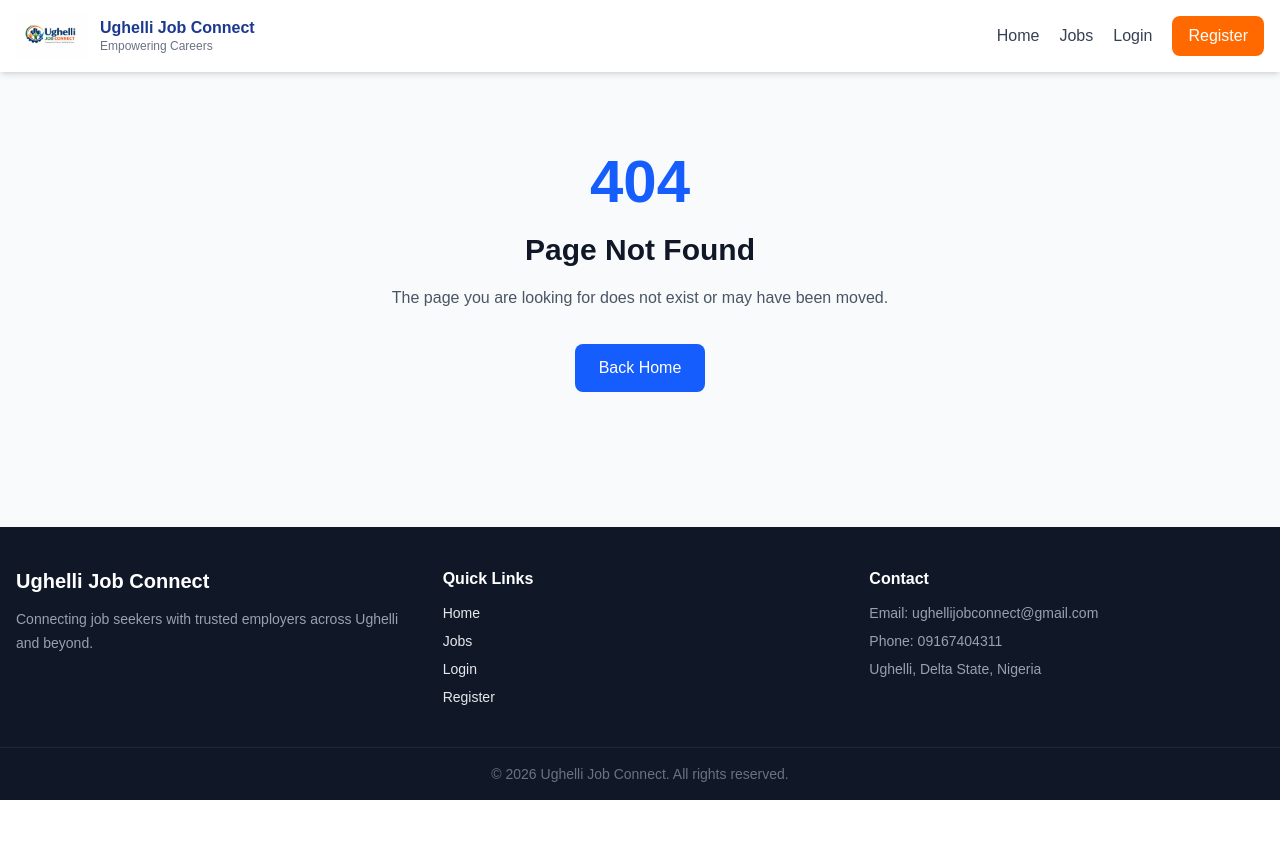
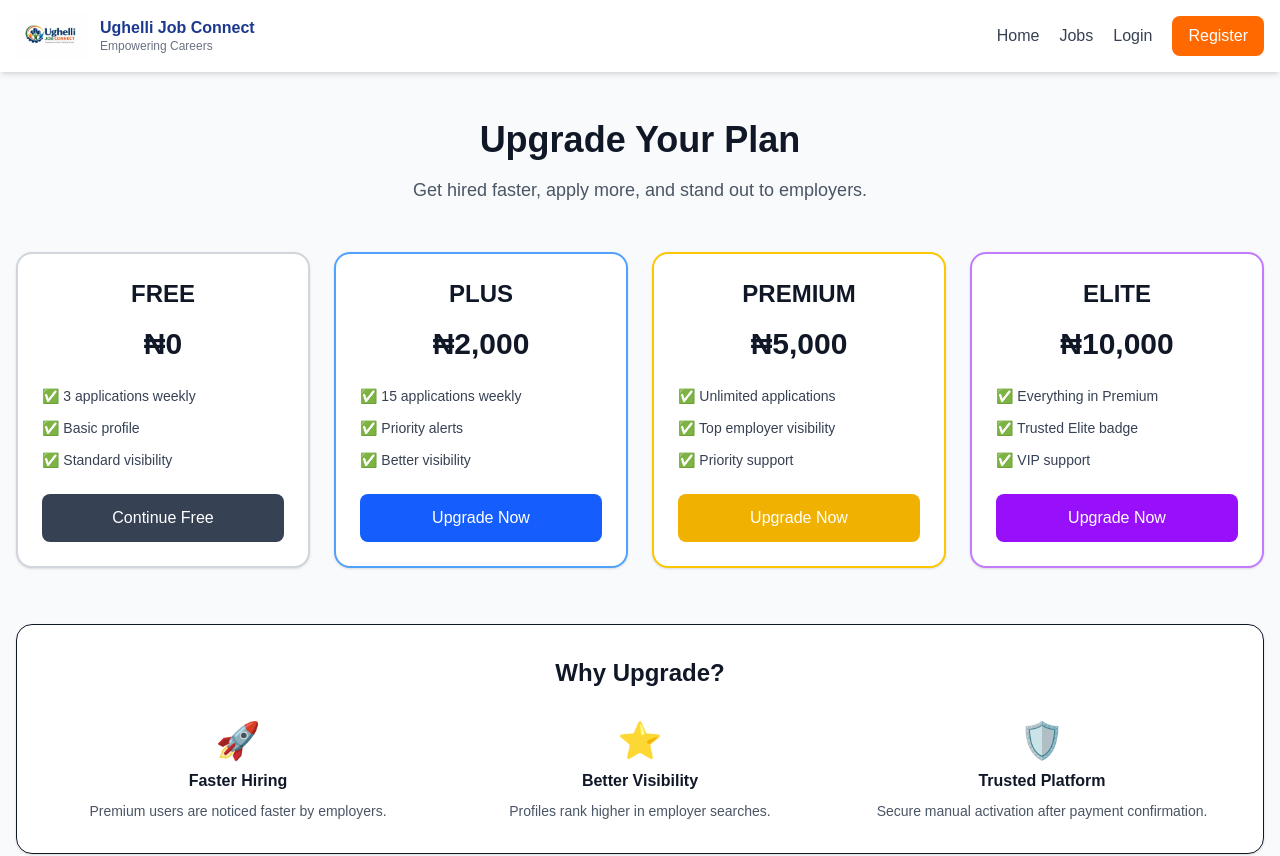
Before and after one commit to wisdomalan9/ughelli-job-connect, a React app in the folder frontend/: page /upgrade in a window 1280 px wide. Shown: the top 856 px of the page. Before the commit the page ends 800 px from the top, so only its background shows below. Built offline with nearby package versions, Linux system fonts and the light colour scheme; no server answers; the HTML template or start-up script is replaced by a standard one.

Commit message:
Upgrade system connected

```diff
--- a/frontend/src/App.jsx
+++ b/frontend/src/App.jsx
@@ -17,8 +17,9 @@ import SeekerDashboard from "./pages/SeekerDashboard.jsx";
 import EmployerDashboard from "./pages/EmployerDashboard.jsx";
 import AdminDashboard from "./pages/AdminDashboard.jsx";
 
-/* New Profile Page */
+/* New Pages */
 import EditProfilePage from "./pages/EditProfilePage.jsx";
+import UpgradePage from "./pages/UpgradePage.jsx";
 
 /* Shared */
 import NotFoundPage from "./pages/NotFoundPage.jsx";
@@ -31,14 +32,17 @@ function App() {
       <main className="flex-1">
         <Routes>
 
-          {/* Public Routes */}
+          {/* PUBLIC ROUTES */}
           <Route path="/" element={<HomePage />} />
           <Route path="/jobs" element={<JobsPage />} />
           <Route path="/jobs/:id" element={<JobDetailsPage />} />
           <Route path="/login" element={<LoginPage />} />
           <Route path="/register" element={<RegisterPage />} />
 
-          {/* Seeker Routes */}
+          {/* NEW UPGRADE ROUTE */}
+          <Route path="/upgrade" element={<UpgradePage />} />
+
+          {/* SEEKER ROUTES */}
           <Route
             path="/dashboard"
             element={
@@ -57,7 +61,7 @@ function App() {
             }
           />
 
-          {/* Employer Routes */}
+          {/* EMPLOYER ROUTES */}
           <Route
             path="/employer"
             element={
@@ -67,7 +71,7 @@ function App() {
             }
           />
 
-          {/* Admin Routes */}
+          {/* ADMIN ROUTES */}
           <Route
             path="/admin"
             element={
--- a/frontend/src/pages/SeekerDashboard.jsx
+++ b/frontend/src/pages/SeekerDashboard.jsx
@@ -12,11 +12,9 @@ function SeekerDashboard() {
   const loadData = async () => {
     try {
       setLoading(true);
-
       await refreshUser();
 
       const res = await api.get("/applications/my/list");
-
       setApplications(res.data.applications || []);
     } catch {
       setApplications([]);
@@ -49,7 +47,7 @@ function SeekerDashboard() {
   return (
     <div className="max-w-7xl mx-auto px-4 py-10">
 
-      {/* Header */}
+      {/* HEADER */}
       <div className="bg-white rounded-2xl shadow border p-6">
 
         <h1 className="text-3xl font-bold">
@@ -60,14 +58,13 @@ function SeekerDashboard() {
           Build a strong profile to get hired faster.
         </p>
 
-        {/* Stats */}
+        {/* STATS */}
         <div className="grid md:grid-cols-3 gap-4 mt-6">
 
           <div className="bg-blue-50 rounded-xl p-4">
             <p className="text-sm text-gray-600">
               Free Applications Left
             </p>
-
             <p className="text-2xl font-bold text-blue-700">
               {user?.freeApplicationsLeft}
             </p>
@@ -77,7 +74,6 @@ function SeekerDashboard() {
             <p className="text-sm text-gray-600">
               Plan
             </p>
-
             <p className="text-2xl font-bold text-green-700 capitalize">
               {user?.premiumPlan}
             </p>
@@ -87,14 +83,14 @@ function SeekerDashboard() {
             <p className="text-sm text-gray-600">
               Applications
             </p>
-
             <p className="text-2xl font-bold text-purple-700">
               {applications.length}
             </p>
           </div>
+
         </div>
 
-        {/* Strength */}
+        {/* PROFILE STRENGTH */}
         <div className="mt-8">
           <div className="flex justify-between text-sm font-semibold">
             <span>Profile Strength</span>
@@ -105,7 +101,7 @@ function SeekerDashboard() {
             <div
               className="bg-green-500 h-3 rounded-full"
               style={{ width: `${strength}%` }}
-            ></div>
+            />
           </div>
 
           <p className="text-sm text-gray-500 mt-2">
@@ -113,22 +109,25 @@ function SeekerDashboard() {
           </p>
         </div>
 
-        {/* Profile */}
+        {/* PROFILE SUMMARY */}
         <div className="mt-8 bg-gray-50 rounded-2xl p-5 border">
           <h2 className="text-xl font-bold">
             My Professional Profile
           </h2>
 
           <div className="grid md:grid-cols-2 gap-4 mt-4 text-sm">
+
             <p><strong>Location:</strong> {user?.location || "Not added"}</p>
             <p><strong>Skills:</strong> {user?.skills || "Not added"}</p>
             <p><strong>Experience:</strong> {user?.experience || "Not added"}</p>
             <p><strong>Education:</strong> {user?.education || "Not added"}</p>
             <p><strong>Expected Salary:</strong> {user?.expectedSalary || "Not added"}</p>
             <p><strong>Availability:</strong> {user?.availability || "Not added"}</p>
+
           </div>
 
-          <div className="mt-4 flex flex-wrap gap-3">
+          {/* ACTION BUTTONS */}
+          <div className="mt-6 flex flex-wrap gap-3">
 
             <Link
               to="/edit-profile"
@@ -138,7 +137,7 @@ function SeekerDashboard() {
             </Link>
 
             <Link
-              to="/jobs"
+              to="/upgrade"
               className="bg-yellow-500 text-white px-5 py-3 rounded-lg hover:bg-yellow-600"
             >
               Upgrade Premium
@@ -159,6 +158,7 @@ function SeekerDashboard() {
           </div>
         </div>
 
+        {/* QUICK ACTION */}
         <div className="mt-6">
           <Link
             to="/jobs"
@@ -167,9 +167,10 @@ function SeekerDashboard() {
             Browse Jobs
           </Link>
         </div>
+
       </div>
 
-      {/* Applications */}
+      {/* APPLICATIONS */}
       <div className="mt-10">
         <h2 className="text-2xl font-bold">
           My Applications
@@ -238,6 +239,7 @@ function SeekerDashboard() {
             ))}
           </div>
         )}
+
       </div>
 
     </div>
--- /dev/null
+++ b/frontend/src/pages/UpgradePage.jsx
@@ -0,0 +1,171 @@
+import { Link } from "react-router-dom";
+
+function UpgradePage() {
+  const phone = "2349167404311";
+
+  const openWhatsApp = (plan, price) => {
+    const message =
+      `Hello Admin, I want to upgrade to ${plan} plan for ${price}.%0A` +
+      `Please guide me on payment and activation.%0A%0A` +
+      `Ughelli Job Connect`;
+
+    window.open(
+      `https://wa.me/${phone}?text=${message}`,
+      "_blank"
+    );
+  };
+
+  const plans = [
+    {
+      name: "FREE",
+      price: "₦0",
+      color: "border-gray-300",
+      button: "bg-gray-600",
+      benefits: [
+        "3 applications weekly",
+        "Basic profile",
+        "Standard visibility",
+      ],
+    },
+    {
+      name: "PLUS",
+      price: "₦2,000",
+      color: "border-blue-400",
+      button: "bg-blue-600",
+      benefits: [
+        "15 applications weekly",
+        "Priority alerts",
+        "Better visibility",
+      ],
+    },
+    {
+      name: "PREMIUM",
+      price: "₦5,000",
+      color: "border-yellow-400",
+      button: "bg-yellow-500",
+      benefits: [
+        "Unlimited applications",
+        "Top employer visibility",
+        "Priority support",
+      ],
+    },
+    {
+      name: "ELITE",
+      price: "₦10,000",
+      color: "border-purple-400",
+      button: "bg-purple-600",
+      benefits: [
+        "Everything in Premium",
+        "Trusted Elite badge",
+        "VIP support",
+      ],
+    },
+  ];
+
+  return (
+    <div className="max-w-7xl mx-auto px-4 py-12">
+
+      {/* Header */}
+      <div className="text-center max-w-3xl mx-auto">
+        <h1 className="text-4xl font-bold text-gray-900">
+          Upgrade Your Plan
+        </h1>
+
+        <p className="mt-4 text-gray-600 text-lg">
+          Get hired faster, apply more, and stand out to employers.
+        </p>
+      </div>
+
+      {/* Plans */}
+      <div className="grid md:grid-cols-2 lg:grid-cols-4 gap-6 mt-12">
+
+        {plans.map((plan) => (
+          <div
+            key={plan.name}
+            className={`bg-white rounded-2xl shadow border-2 ${plan.color} p-6 flex flex-col`}
+          >
+            <h2 className="text-2xl font-bold text-center">
+              {plan.name}
+            </h2>
+
+            <p className="text-center text-3xl font-bold mt-4">
+              {plan.price}
+            </p>
+
+            <ul className="mt-6 space-y-3 text-sm text-gray-700 flex-1">
+              {plan.benefits.map((item, i) => (
+                <li key={i}>✅ {item}</li>
+              ))}
+            </ul>
+
+            {plan.name === "FREE" ? (
+              <Link
+                to="/jobs"
+                className="mt-6 block text-center bg-gray-700 text-white py-3 rounded-lg hover:bg-gray-800"
+              >
+                Continue Free
+              </Link>
+            ) : (
+              <button
+                onClick={() =>
+                  openWhatsApp(
+                    plan.name,
+                    plan.price
+                  )
+                }
+                className={`mt-6 text-white py-3 rounded-lg hover:opacity-90 ${plan.button}`}
+              >
+                Upgrade Now
+              </button>
+            )}
+          </div>
+        ))}
+
+      </div>
+
+      {/* Trust Section */}
+      <div className="mt-14 bg-white rounded-2xl shadow border p-8">
+        <h2 className="text-2xl font-bold text-center">
+          Why Upgrade?
+        </h2>
+
+        <div className="grid md:grid-cols-3 gap-6 mt-8 text-center">
+
+          <div>
+            <p className="text-4xl">🚀</p>
+            <h3 className="font-bold mt-2">
+              Faster Hiring
+            </h3>
+            <p className="text-gray-600 text-sm mt-2">
+              Premium users are noticed faster by employers.
+            </p>
+          </div>
+
+          <div>
+            <p className="text-4xl">⭐</p>
+            <h3 className="font-bold mt-2">
+              Better Visibility
+            </h3>
+            <p className="text-gray-600 text-sm mt-2">
+              Profiles rank higher in employer searches.
+            </p>
+          </div>
+
+          <div>
+            <p className="text-4xl">🛡️</p>
+            <h3 className="font-bold mt-2">
+              Trusted Platform
+            </h3>
+            <p className="text-gray-600 text-sm mt-2">
+              Secure manual activation after payment confirmation.
+            </p>
+          </div>
+
+        </div>
+      </div>
+
+    </div>
+  );
+}
+
+export default UpgradePage;
```
